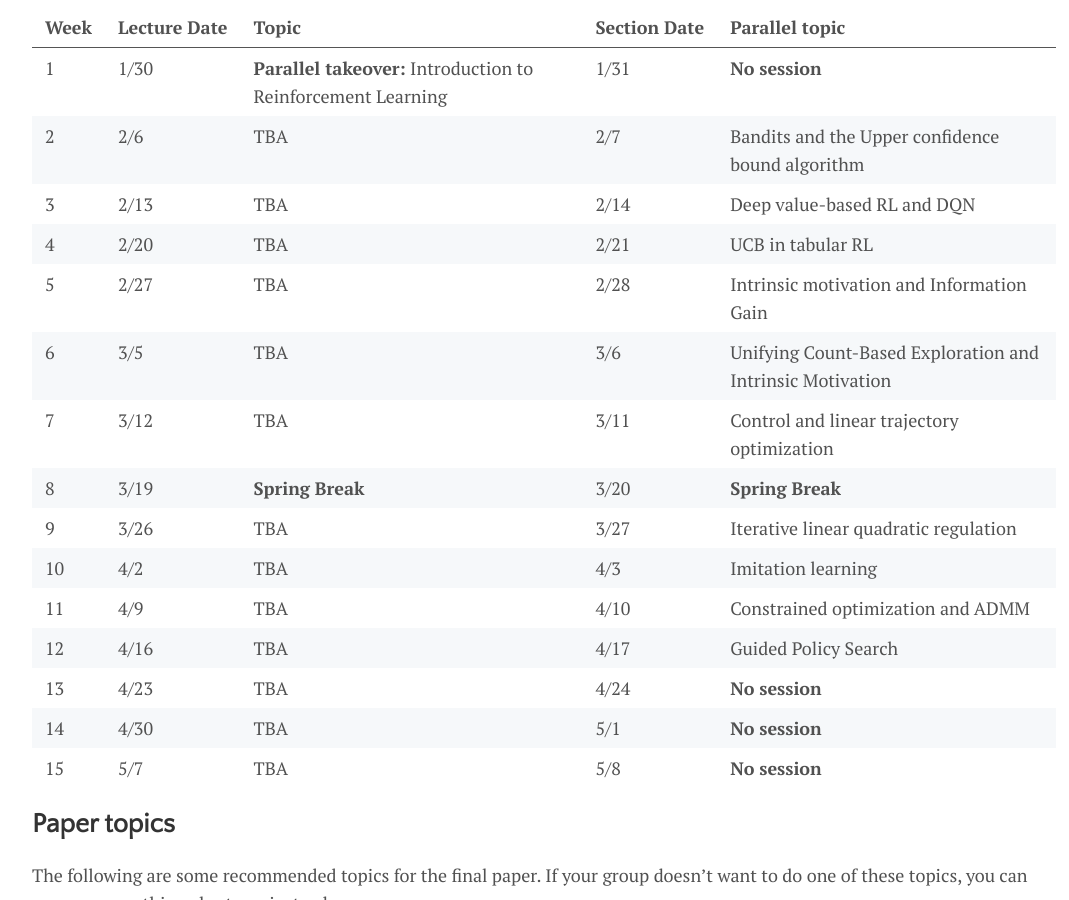
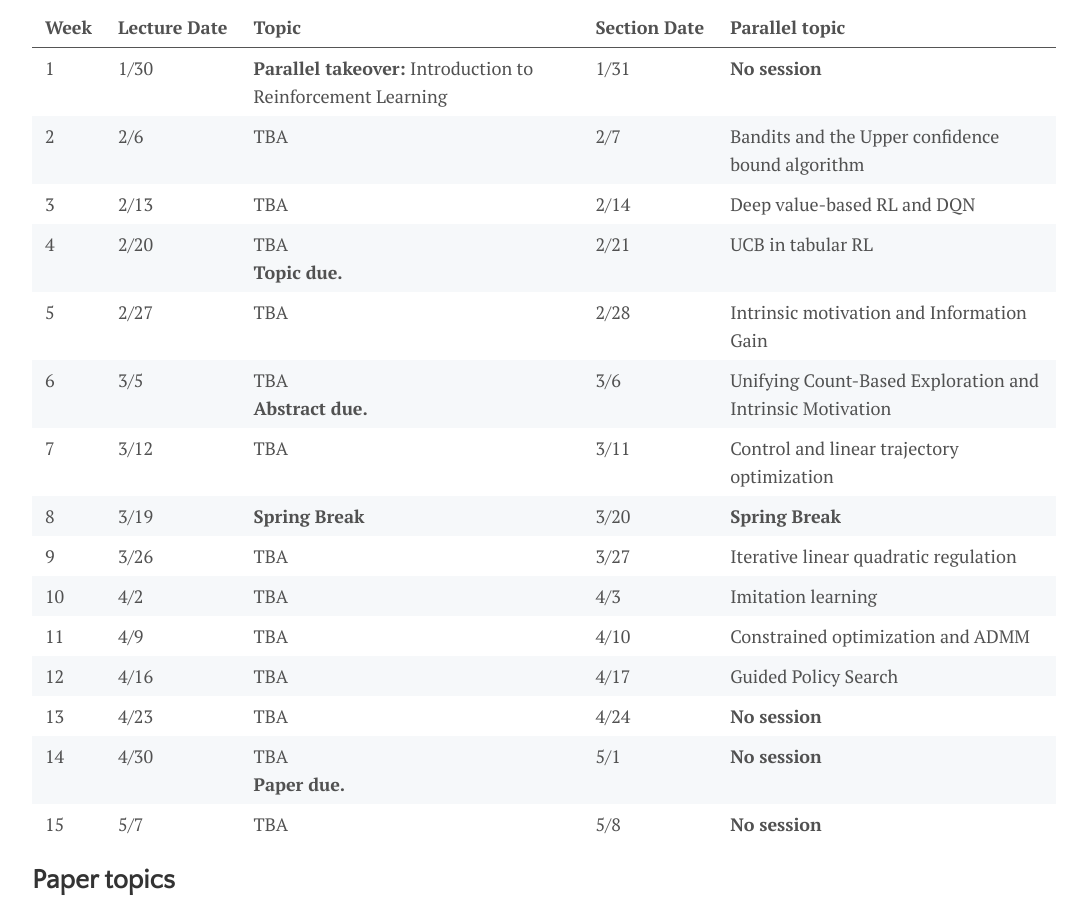
Before and after one commit to willwhitney/mathsdl-spring20, a Jekyll site: the page built from index.md, in a window 1280 px wide and 900 px high, scrolled down 1386 px. Shown: the whole window, without its empty margins (96-1165 px from the left). Built offline with Jekyll 4.4.1, drawn with Linux system fonts in a browser that asks for light colours; nearby versions of some CDN libraries.

Commit message:
add deadlines

```diff
--- a/index.md
+++ b/index.md
@@ -70,9 +70,9 @@ The course will be graded in three components: paper abstract, final paper, and
 | 1 | 1/30 | **Parallel takeover:** Introduction to Reinforcement Learning | 1/31 | **No session**  |
 | 2 | 2/6  | TBA  | 2/7  |  Bandits and the Upper confidence bound algorithm  |
 | 3 | 2/13  | TBA  | 2/14  |  Deep value-based RL and DQN  |
-| 4 | 2/20  | TBA | 2/21  |  UCB in tabular RL  |
+| 4 | 2/20  | TBA <br /> **Topic due.**  | 2/21  |  UCB in tabular RL  |
 | 5 | 2/27  | TBA | 2/28  |  Intrinsic motivation and Information Gain  |
-| 6 | 3/5  | TBA | 3/6  |  Unifying Count-Based Exploration and Intrinsic Motivation  |
+| 6 | 3/5   | TBA <br /> **Abstract due.** | 3/6  |  Unifying Count-Based Exploration and Intrinsic Motivation  |
 | 7 | 3/12  | TBA | 3/11  |  Control and linear trajectory optimization  |
 | 8 | 3/19  | **Spring  Break**  | 3/20  |  **Spring Break**  |
 | 9 | 3/26  | TBA | 3/27  |  Iterative linear quadratic regulation  |
@@ -80,7 +80,7 @@ The course will be graded in three components: paper abstract, final paper, and
 | 11 | 4/9  | TBA | 4/10  |  Constrained optimization and ADMM  |
 | 12 | 4/16  | TBA | 4/17  |  Guided Policy Search  |
 | 13 | 4/23  | TBA | 4/24  |  **No session**  |
-| 14 | 4/30  | TBA | 5/1  |  **No session**  |
+| 14 | 4/30  | TBA <br /> **Paper due.**  | 5/1  |  **No session**  |
 | 15 | 5/7  | TBA | 5/8  |  **No session**  |
 
 
```
